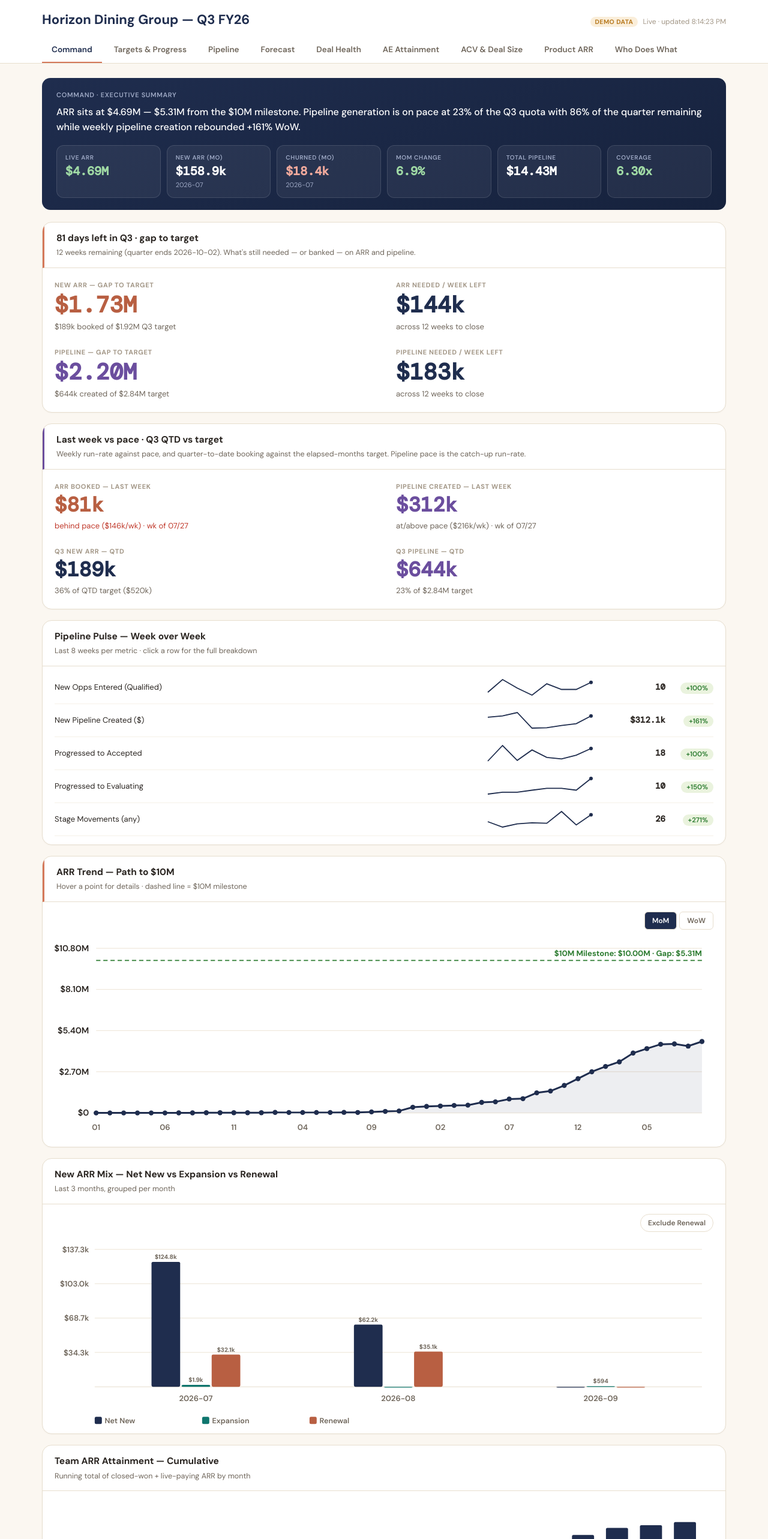
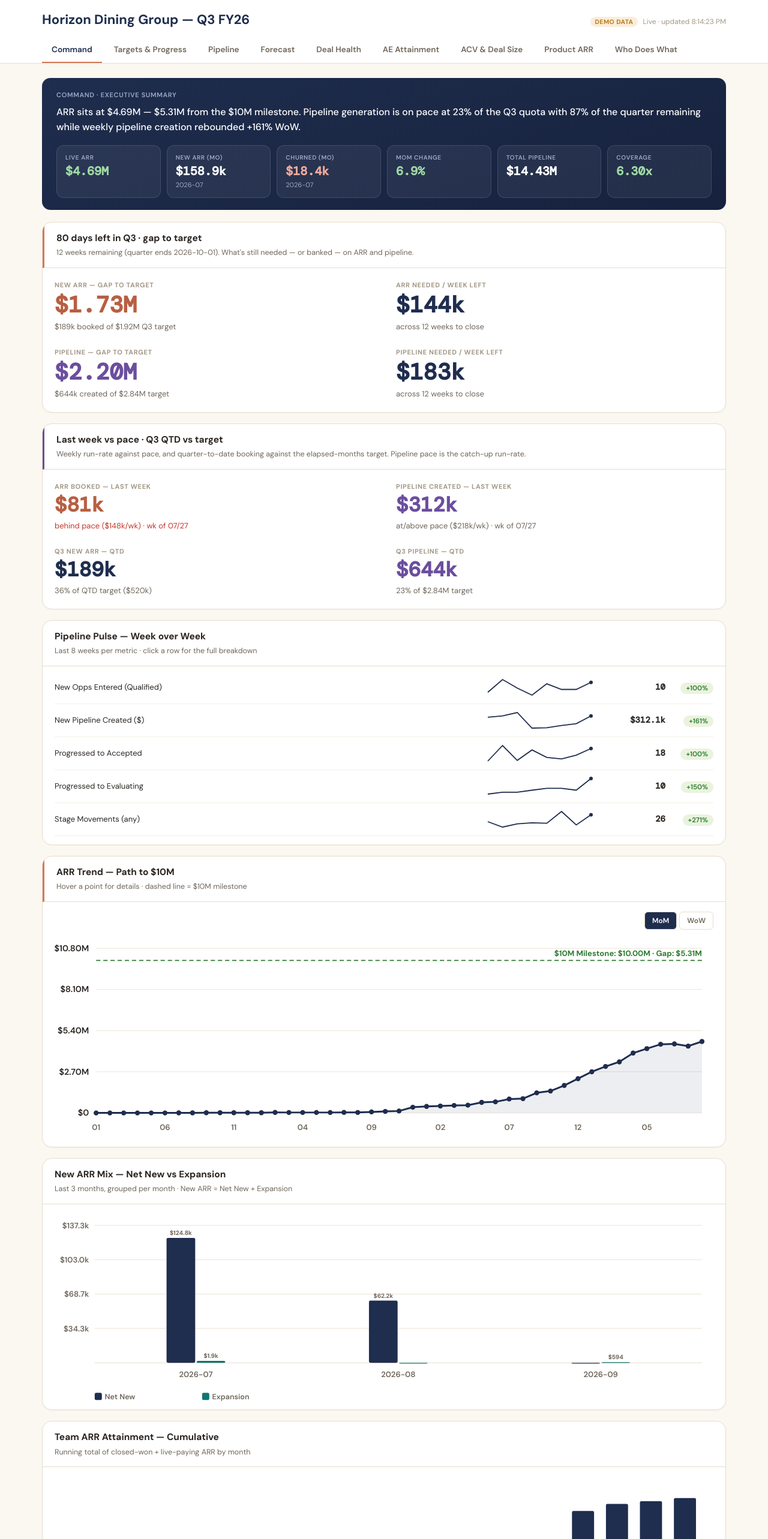
Before and after one commit to tai-blip/revops-dashboard, a Next.js app: page / in a window 1280 px wide. Shown: the top 2566 px of the page at 60% size. Built offline with nearby package versions, Linux system fonts and the light colour scheme.

Commit message:
update-34: remove Renewal from ARR mix; EOQ->2026-10-01; New ARR = Net New + Expansion (source-fixed)

```diff
--- a/src/app/page.tsx
+++ b/src/app/page.tsx
@@ -183,7 +183,6 @@
   const [pipePeriod, setPipePeriod] = useState<"weekly" | "monthly">("weekly");
   const [wowMetric, setWowMetric] = useState<string | null>(null);
   const [decideAE, setDecideAE] = useState<string>("all");
-  const [excludeRenewal, setExcludeRenewal] = useState<boolean>(false);
   const [dealCalls, setDealCalls] = useState<Record<string, "commit" | "best" | "pipeline" | "omit">>({});
 
   useEffect(() => {
@@ -305,8 +304,8 @@
     const quota = aeRows.reduce((s, r) => s + (r.quota ?? 0), 0);
     const gen = Object.values(q3CreatedByOwner).reduce((s, n) => s + n, 0);
     const genPct = quota > 0 ? (gen / quota) * 100 : 0;
-    const qStart = new Date("2026-07-01").getTime();
-    const qEnd = new Date("2026-09-30").getTime();
+    const qStart = new Date("2026-07-02").getTime();
+    const qEnd = new Date("2026-10-01").getTime();
     const elapsedPct = Math.min(100, Math.max(0, ((Date.now() - qStart) / (qEnd - qStart)) * 100));
     const paceRatio = elapsedPct > 0 ? genPct / elapsedPct : 0;
     const genStatus =
@@ -414,7 +413,9 @@
     // Q3 ARR mix skew from last 3 months
     const q3Win = months.slice(-3);
     const nb = q3Win.reduce((s, m) => s + m.newBusiness, 0);
-    const mixTotal = q3Win.reduce((s, m) => s + m.newBusiness + m.expansion + m.renewals, 0);
+    const exp = q3Win.reduce((s, m) => s + m.expansion, 0);
+    const newArrNbExp = nb + exp; // New ARR = Net New + Expansion (renewals excluded)
+    const mixTotal = nb + exp;
     const nbPct = mixTotal > 0 ? (nb / mixTotal) * 100 : 0;
 
     const gp = (n: number | null | undefined) => (n != null ? pct(n) : "—");
@@ -432,12 +433,12 @@
         ],
       },
       targets: {
-        sentence: `Quarter-to-date the team has booked ${fmt(teamActual)} — ${teamPct.toFixed(1)}% of the ${fmt(teamQuota)} Q3 quota${top ? `, with ${top.name} leading at ${gp(top.pctOfQuota)}` : ""}.${mixTotal > 0 ? ` ARR mix this quarter skews ${nbPct.toFixed(0)}% Net New.` : ""}`,
+        sentence: `Quarter-to-date the team has attained ${fmt(teamActual)} — ${teamPct.toFixed(1)}% of the ${fmt(teamQuota)} Q3 quota${top ? `, with ${top.name} leading at ${gp(top.pctOfQuota)}` : ""}.${mixTotal > 0 ? ` New ARR (Net New + Expansion) is ${fmt(newArrNbExp)}, skewing ${nbPct.toFixed(0)}% Net New.` : ""}`,
         stats: [
-          { label: "New ARR (current mo)", value: fmt(teamActual), sub: S.currentMonth?.label },
-          { label: "Team actual Q3", value: fmt(teamActual), sub: "closed-won + live paying" },
+          { label: "New ARR (current mo)", value: fmt(newArrNbExp), sub: "Net New + Expansion" },
+          { label: "Team New ARR Q3", value: fmt(newArrNbExp), sub: "Net New + Expansion" },
           { label: "Team quota Q3", value: fmt(teamQuota), sub: `across ${data.aeAttainment.reps.length} AEs` },
-          { label: "% of quota", value: teamPct.toFixed(1) + "%", sub: `${S.elapsedPct.toFixed(0)}% of quarter gone`, tone: teamPct >= S.elapsedPct ? ("good" as const) : ("bad" as const) },
+          { label: "% of quota", value: teamPct.toFixed(1) + "%", sub: `attainment ${fmt(teamActual)} · ${S.elapsedPct.toFixed(0)}% of quarter gone`, tone: teamPct >= S.elapsedPct ? ("good" as const) : ("bad" as const) },
         ],
       },
       pipeline: {
@@ -858,24 +859,15 @@
               const mixWindow = period === "monthly" ? chartPoints.slice(-3) : chartPoints.slice(-13);
               return (
                 <Card
-                  title="New ARR Mix — Net New vs Expansion vs Renewal"
-                  sub={period === "monthly" ? "Last 3 months, grouped per month" : "Last 13 weeks, grouped per week"}
+                  title="New ARR Mix — Net New vs Expansion"
+                  sub={period === "monthly" ? "Last 3 months, grouped per month · New ARR = Net New + Expansion" : "Last 13 weeks, grouped per week · New ARR = Net New + Expansion"}
                 >
                   <div style={{ padding: "16px 20px" }}>
-                    <div style={{ display: "flex", justifyContent: "flex-end", marginBottom: 10 }}>
-                      <button
-                        onClick={() => setExcludeRenewal((v) => !v)}
-                        style={{ padding: "5px 12px", fontSize: 12, fontWeight: 600, borderRadius: 20, border: `1px solid ${excludeRenewal ? C.coral : C.bd}`, background: excludeRenewal ? C.coralSoft : "#fff", color: excludeRenewal ? C.coralDk : C.t2, cursor: "pointer" }}
-                      >
-                        {excludeRenewal ? "Renewal excluded" : "Exclude Renewal"}
-                      </button>
-                    </div>
                     <GroupedBarChart
                       labels={mixWindow.map((m) => m.label)}
                       series={[
                         { label: "Net New", values: mixWindow.map((m) => m.newBusiness), color: C.navy },
                         { label: "Expansion", values: mixWindow.map((m) => m.expansion), color: C.teal },
-                        ...(excludeRenewal ? [] : [{ label: "Renewal", values: mixWindow.map((m) => m.renewals), color: C.coralDk }]),
                       ]}
                     />
                   </div>
@@ -1098,30 +1090,20 @@
 
           <Card
             title={`New ARR Mix — ${period === "monthly" ? "Last 3 Months" : "Last 3 Weeks"}`}
-            sub="Net New vs Expansion vs Renewal breakdown with period-over-period direction"
+            sub="Net New + Expansion breakdown with period-over-period direction · Total = New ARR"
           >
             {(() => {
               const win = chartPoints.slice(-3);
-              const allTypes = [
+              const types = [
                 { label: "Net New", key: "newBusiness" as const, color: C.navy },
                 { label: "Expansion", key: "expansion" as const, color: C.teal },
-                { label: "Renewal", key: "renewals" as const, color: C.coralDk },
               ];
-              const types = excludeRenewal ? allTypes.filter((t) => t.key !== "renewals") : allTypes;
               const rowTotal = (p: (typeof win)[number]) =>
                 types.reduce((s, t) => s + p[t.key], 0);
               const totals = types.map((t) => win.reduce((s, p) => s + p[t.key], 0));
               const grandTotal = totals.reduce((s, n) => s + n, 0);
               return (
                 <>
-                <div style={{ padding: "12px 16px 0", display: "flex", justifyContent: "flex-end" }}>
-                  <button
-                    onClick={() => setExcludeRenewal((v) => !v)}
-                    style={{ padding: "5px 12px", fontSize: 12, fontWeight: 600, borderRadius: 20, border: `1px solid ${excludeRenewal ? C.coral : C.bd}`, background: excludeRenewal ? C.coralSoft : "#fff", color: excludeRenewal ? C.coralDk : C.t2, cursor: "pointer" }}
-                  >
-                    {excludeRenewal ? "Renewal excluded" : "Exclude Renewal"}
-                  </button>
-                </div>
                 <table style={{ width: "100%", borderCollapse: "collapse" }}>
                   <thead>
                     <tr style={{ borderBottom: `1px solid ${C.bd}` }}>
@@ -1168,7 +1150,7 @@
                       </tr>
                     ))}
                     <tr style={{ borderTop: `2px solid ${C.navy}` }}>
-                      <Td l bold>Total</Td>
+                      <Td l bold>New ARR</Td>
                       {win.map((p) => (
                         <Td key={p.label} mono bold>
                           {fmt(rowTotal(p))}
--- a/src/lib/parse.ts
+++ b/src/lib/parse.ts
@@ -39,7 +39,7 @@
       if (!r[0] || typeof r[0] !== "string" || !/^\d{4}-\d{2}$/.test(r[0])) break;
       monthly.push({
         label: String(r[0]),
-        newARR: Number(r[1] ?? 0), // New ARR Added ($)
+        newARR: Number(r[2] ?? 0) + Number(r[3] ?? 0), // New ARR = New Business + Expansion (renewals excluded; sheet col r[1] "New ARR Added" bundles renewals in)
         newBusiness: Number(r[2] ?? 0), // - New Business ($)
         expansion: Number(r[3] ?? 0), // - Biz Expansion ($)
         renewals: Number(r[4] ?? 0), // - Renewals ($)
@@ -67,7 +67,7 @@
       const label = sheetsSerialToISODate(rawLabel);
       weekly.push({
         label,
-        newARR: Number(r[1] ?? 0),
+        newARR: Number(r[2] ?? 0) + Number(r[3] ?? 0), // New ARR = New Business + Expansion (renewals excluded)
         newBusiness: Number(r[2] ?? 0),
         expansion: Number(r[3] ?? 0),
         renewals: Number(r[4] ?? 0),
--- a/src/lib/planConfig.ts
+++ b/src/lib/planConfig.ts
@@ -29,8 +29,8 @@
 export const SALES_Q: Record<string, { label: string; start: string; end: string }> = {
   Q1: { label: "Q1 FY26", start: "2026-02-01", end: "2026-04-02" },
   Q2: { label: "Q2 FY26", start: "2026-04-02", end: "2026-07-02" },
-  Q3: { label: "Q3 FY26", start: "2026-07-02", end: "2026-10-02" },
-  Q4: { label: "Q4 FY26", start: "2026-10-02", end: "2027-01-02" },
+  Q3: { label: "Q3 FY26", start: "2026-07-02", end: "2026-10-01" },
+  Q4: { label: "Q4 FY26", start: "2026-10-01", end: "2027-01-02" },
 };
 
 export function currentSalesQ(now = new Date()): string {
```
Also changed, not shown: 1 other file (tests, documents, lock files or other folders).
